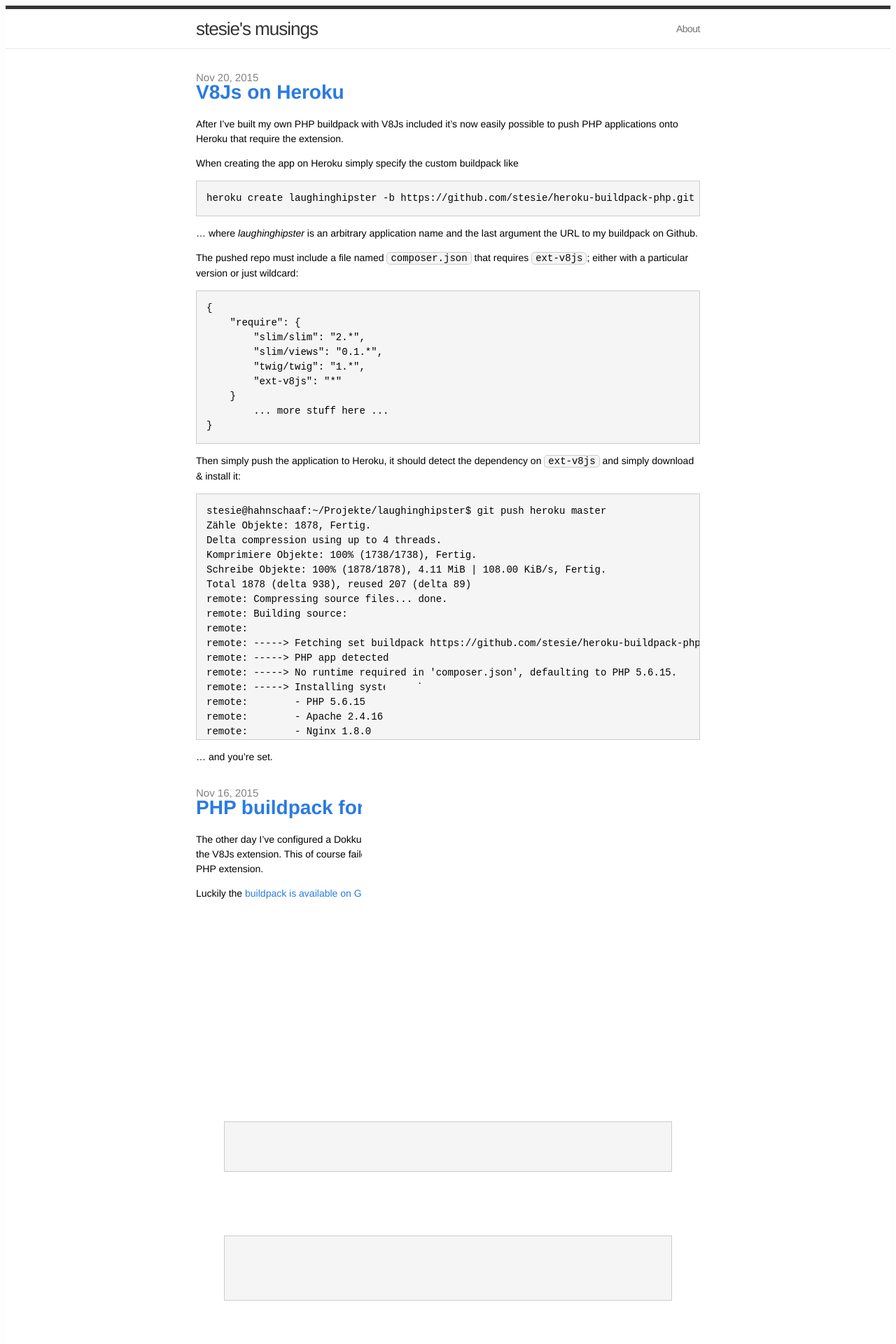
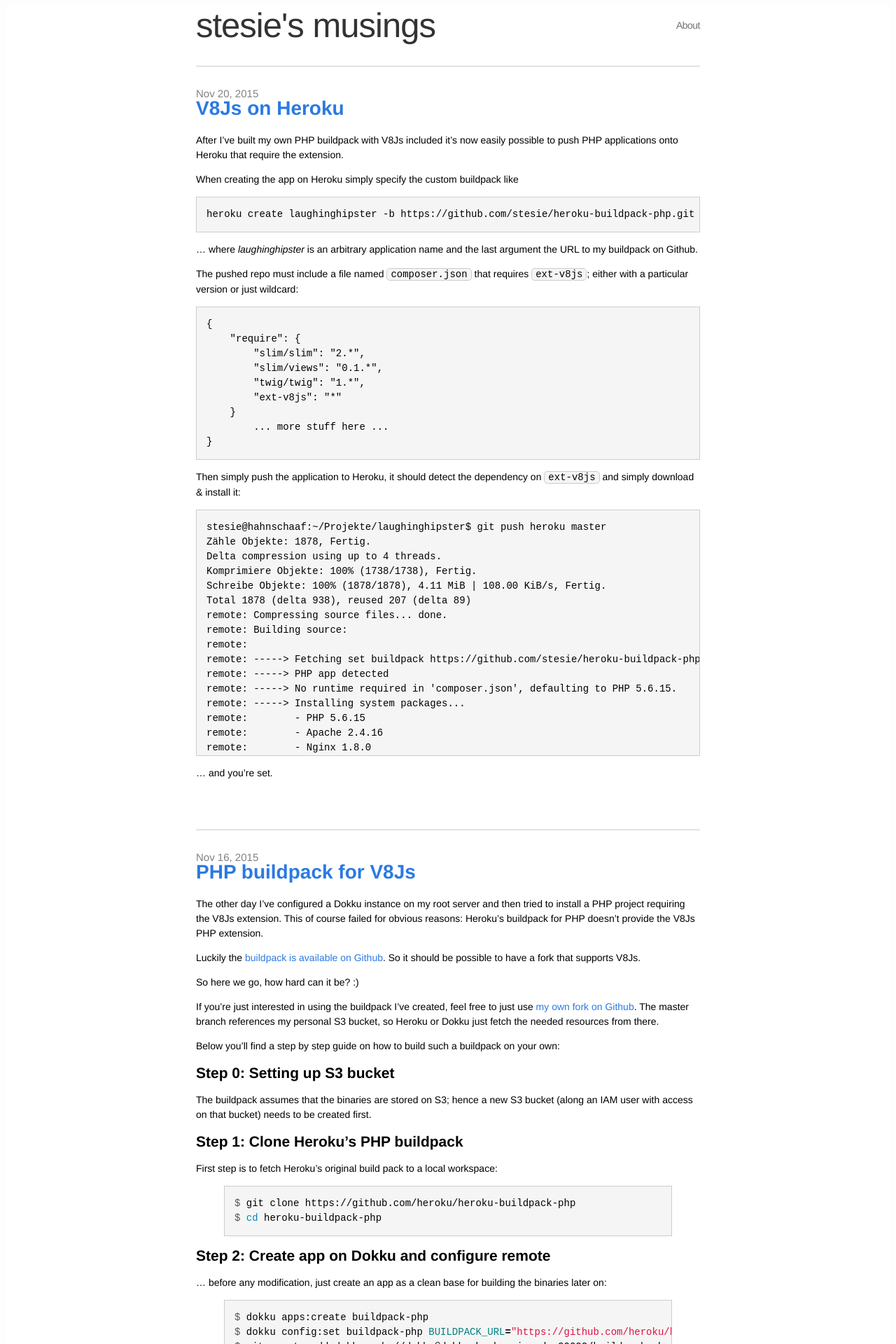
Before and after one commit to stesie/stesie.github.com, a Jekyll site: the page built from index.html, in a window 1280 px wide. Shown: the top 1920 px of the page at 70% size. Built offline with Jekyll 4.4.1, drawn with Linux system fonts in a browser that asks for light colours; the list of posts is cut into pages by our own code.

Commit message:
article list layout

```diff
--- a/css/main.css
+++ b/css/main.css
@@ -71,8 +71,6 @@ pre {
 /* Site header */
 
 .site-header {
-  border-top: 5px solid #333;
-  border-bottom: 1px solid #e8e8e8;
   min-height: 56px;
   background-color: white;
 }
@@ -82,7 +80,7 @@ pre {
 .site-title:visited {
   display: block;
   color: #333;
-  font-size: 26px;
+  font-size: 3.5em;
   letter-spacing: -1px;
   float: left;
   line-height: 56px;
@@ -183,7 +181,11 @@ pre {
   margin: 0 0 25px;
 }
 
-.posts article { margin-bottom: 30px; }
+.posts article {
+  margin-bottom: 5em;
+  padding-top: 2em;
+  border-top: 1px solid #ccc;
+}
 
 .posts .post-date {
   display: block;
```
